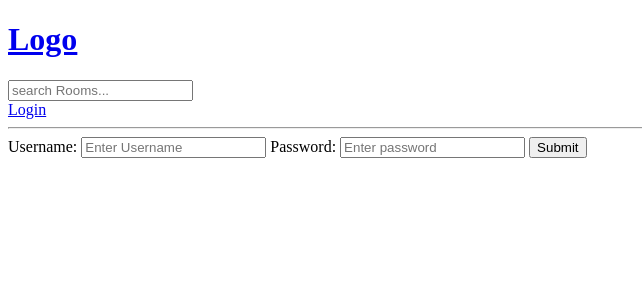
After one commit to donnowhattodo/Aid-NSU, a Django app: page /login/ in a window 1280 px wide. The commit adds this page. Shown: the top 300 px of the page, without its empty margins (0-642 px from the left). Run offline with Django 3.2, Linux system fonts and the light colour scheme.

Commit message:
commit to main

```diff
--- a/base/templates/base/home.html
+++ b/base/templates/base/home.html
@@ -33,8 +33,10 @@
         <div>
             {% for room in rooms %}
             <div>
+                {% if request.user == room.host%}
                 <a href="{% url 'update-room' room.id %}">Edit</a>
                 <a href="{% url 'delete-room' room.id %}">Delete</a>
+                {% endif %}
                 <span>@{{room.host.username}}</span>
                 <h5>{{room.id}} -- <a href="{% url 'room' room.id %}">{{room.name}}</a></h5>
                 <small>{{room.topic.name}}</small>
--- /dev/null
+++ b/base/templates/base/login_register.html
@@ -0,0 +1,17 @@
+{% extends 'main.html' %}
+{% block content %}
+<div>
+    <form method="POST" action="">
+        {%csrf_token%}
+        <label>Username:</label>
+        <input type="text" name="username" placeholder="Enter Username"/>
+
+        <label>Password:</label>
+        <input type="password" name="password" placeholder="Enter password"/>
+
+        <input type="submit" name="Login"/>
+    </form>
+</div>
+
+
+{% endblock content%}
--- a/base/urls.py
+++ b/base/urls.py
@@ -2,6 +2,9 @@ from django.urls import path
 from . import views
 
 urlpatterns = [
+    path('login/', views.loginPage, name= "login"),
+    path('logour/', views.logoutUser, name= "logout"),
+
     path('',views.home, name="home"),
     path('room/<str:pk>/',views.room,name="room"),
     path('create-room/',views.createRoom,name= "create-room"),
--- a/base/views.py
+++ b/base/views.py
@@ -1,5 +1,10 @@
 from django.shortcuts import render, redirect
+from django.http import HttpResponse
+from django.contrib import messages
+from django.contrib.auth.decorators import login_required
 from django.db.models import Q
+from django.contrib.auth.models import User
+from django.contrib.auth import authenticate, login, logout
 from .models import Room, Topic
 from .forms import RoomForm
 #from django.http import HttpResponse
@@ -12,6 +17,36 @@ from .forms import RoomForm
 #     {'id':3 , 'name':'frontend developer'},
 #
 # ]
+
+def loginPage(request):
+
+    if request.method =='POST':
+        username = request.POST.get('username')
+        password = request.POST.get('password')
+
+        try:
+            user = User.objects.get(username=username)
+        except:
+            messages.error(request, 'User does not exist')
+
+        user =authenticate(request,username = username, password= password)
+
+        if user is not None:
+            login(request, user)
+            return redirect('home')
+        else:
+            messages.error(request, 'Username or Password does not exist')
+
+    context= {}
+    return render(request, 'base/login_register.html', context)
+
+
+def logoutUser(request):
+    logout(request)
+    return redirect('home')
+
+
+
 def home(request):
     q = request.GET.get('q') if request.GET.get('q')!= None else ''
 
@@ -37,6 +72,7 @@ def room(request,pk):
     context = {'room':room}
     return render(request,'base/room.html',context)
 
+@login_required(login_url='login')
 def createRoom(request):
     form =  RoomForm()
     if request.method == 'POST':
@@ -48,9 +84,13 @@ def createRoom(request):
     return render(request, 'base/room_form.html',context)
 
 
+@login_required(login_url='login')
 def updateRoom(request, pk):
     room = Room.objects.get(id=pk)
     form = RoomForm(instance = room)
+
+    if request.user != room.host:
+        return HttpResponse('You are not aloowed here')
 
     if request.method == 'POST':
         form = RoomForm(request.POST, instance=room)
@@ -60,8 +100,14 @@ def updateRoom(request, pk):
     context= {'form':form}
     return render(request, 'base/room_form.html',context)
 
+
+@login_required(login_url='login')
 def deleteRoom(request,pk):
     room = Room.objects.get(id=pk)
+
+    if request.user != room.host:
+        return HttpResponse('You are not aloowed here')
+
     if request.method == 'POST':
         room.delete()
         return redirect('home')
--- a/templates/main.html
+++ b/templates/main.html
@@ -10,6 +10,13 @@
 <body>
 
     {% include 'navbar.html' %}
+    {% if messages %}
+    <ul class="messages">
+        {% for message in messages %}
+            <li>{{ message }}</li>
+        {% endfor %}
+    </ul>
+    {% endif %}
     {% block content %}
 
     {% endblock %}
--- a/templates/navbar.html
+++ b/templates/navbar.html
@@ -4,7 +4,11 @@
 
 <form method="GET" action="{% url 'home' %}">
     <input type="text" name="q" placeholder="search Rooms..."/>
-
 </form>
+{% if request.user.is_authenticated %}
+<a href="{% url 'logout'%}">Logout</a>
+{% else %}
+<a href="{% url 'login'%}">Login</a>
+{% endif %}
 
 <hr>
```
Also changed, not shown: db.sqlite3.
